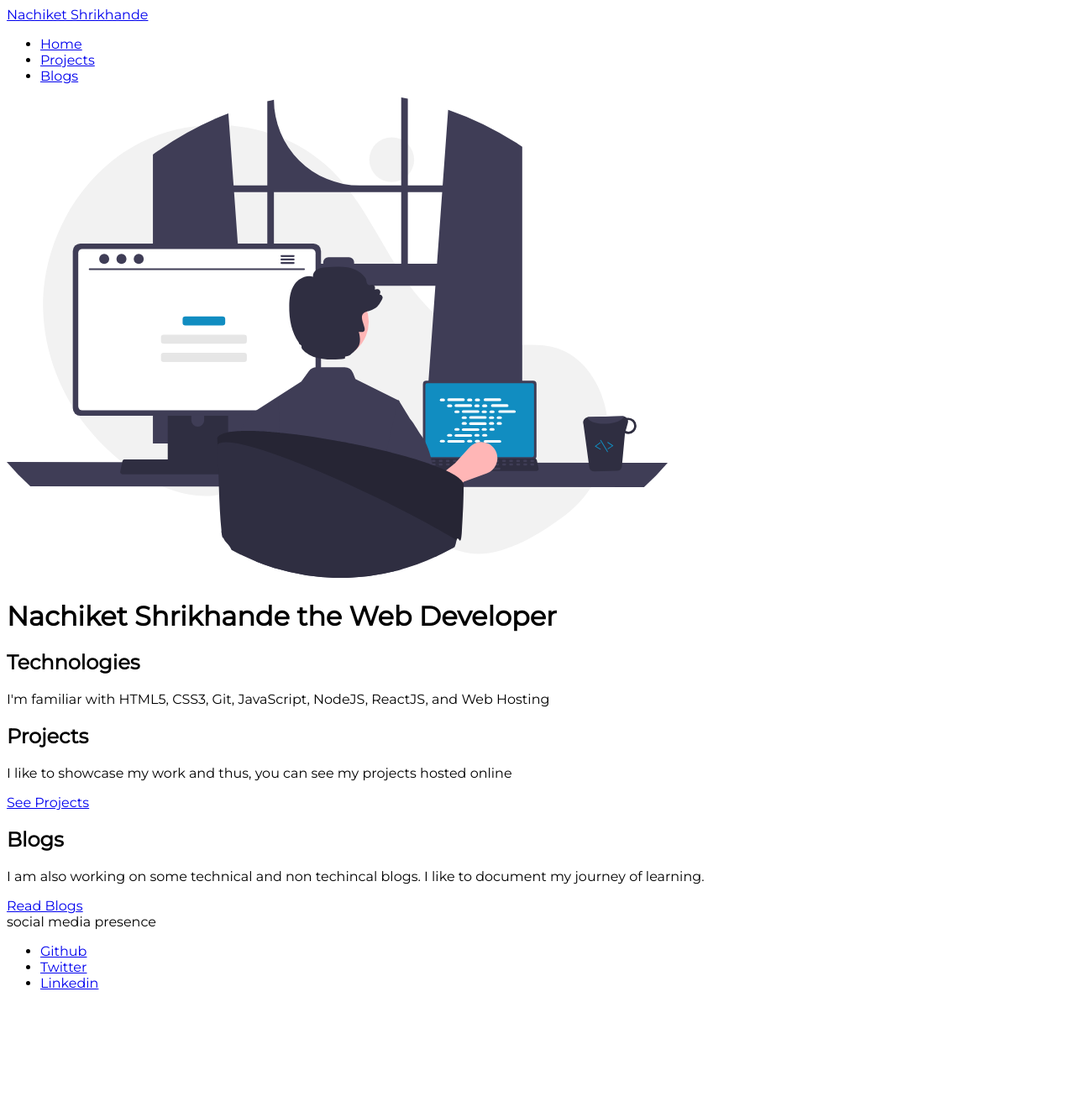
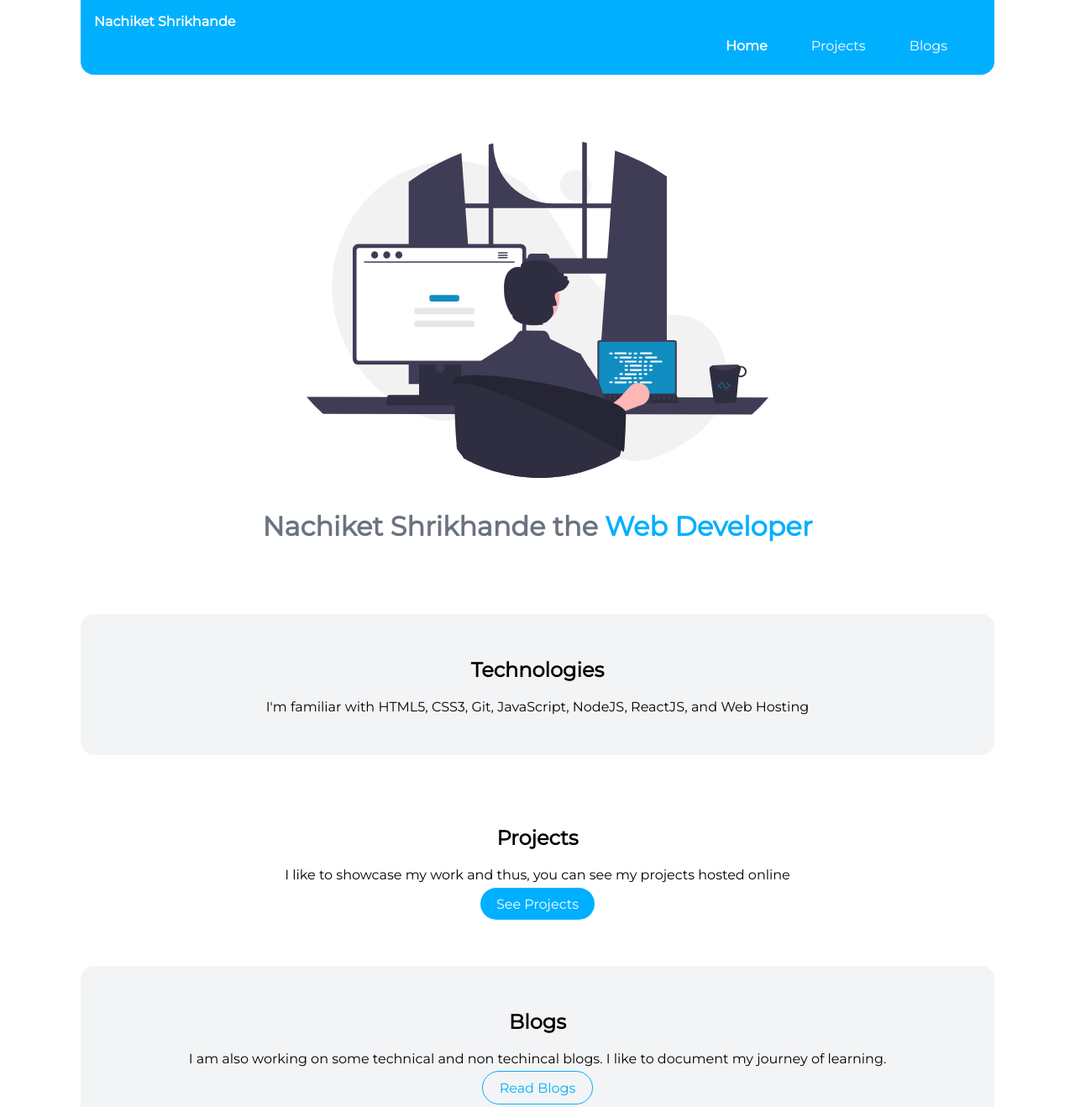
Before and after one commit to Nachiket216/Portfolio, a plain HTML site: page index.html in a window 1280 px wide. Shown: the top 1318 px of the page at 84% size. Before the commit the page ends 1196 px from the top, so only its background shows below. Drawn offline with Linux system fonts and the light colour scheme.

Commit message:
Added navigation and hero css

```diff
--- a/styles.css
+++ b/styles.css
@@ -1,6 +1,134 @@
 @import url('https://fonts.googleapis.com/css2?family=Montserrat&family=Nunito:wght@400;700&display=swap');
 
 
-body{
-    font-family: 'Montserrat', sans-serif;
+
+:root {
+    --primary-color: #00B0FF;
+    --off-white: #f3f4f6;
+    --dark-gray: #6b7280;
+  }
+
+  body {
+    font-family: "Montserrat", sans-serif;
+    margin: 0px auto;
+    max-width: 85%;
+    width: 100%;
+  }
+
+  .container{
+    padding: 0rem 1rem;
+  }
+
+.container-center{
+    max-width: 900px;
+    width: 100%;
+    margin: auto;
 }
+
+.link{
+    box-sizing: border-box;
+    text-decoration: none;
+    padding: 0.5rem 1rem;
+}
+
+.link-primary{
+    max-width: 140px;
+    padding: 0.6rem 1.2rem;
+    background-color: var(--primary-color);
+    color: white;
+    margin: 1rem auto;
+    border-radius: 2rem;
+}
+
+
+.link-secondary {
+    max-width: 140px;
+    margin: 1rem;
+    padding: 0.6rem 1.2rem;
+    border-radius: 2rem;
+    border: 1px solid var(--primary-color);
+    color: var(--primary-color);
+  }
+
+  .list-non-bullet{
+    list-style: none;
+    padding-inline-start: 0px;
+  }
+
+  .list-item-inline{
+    display: inline;
+    padding: 0rem 0.5rem;
+  }
+
+
+  /* navigation */
+  .navigation{
+    background-color: var(--primary-color);
+    color: white;
+    padding: 1rem;
+    border-bottom-left-radius:1rem ;
+    border-bottom-right-radius: 1rem;
+  }
+
+  .navigation .nav-brand{
+    font-weight:bold;
+  }
+
+  .nav-brand a {
+    text-decoration: none;
+    color: inherit;
+  }
+
+  .navigation .nav-pills {
+    text-align: right;
+    margin: 0.6rem 1rem;
+  }
+
+  .navigation .link {
+    color: white;
+  }
+
+  .navigation .link-active {
+    font-weight: bold;
+  }
+
+  /** header **/
+
+  .hero {
+    padding: 2rem;
+    padding-top: 5rem;
+  }
+
+  .hero .hero-img {
+    max-width: 80%;
+    width: 550px;
+    display: block;
+    margin: auto;
+  }
+
+  .hero .hero-heading {
+    text-align: center;
+    padding-top: 1rem;
+    color: var(--dark-gray);
+  }
+
+  .hero .hero-heading .heading-inverted {
+    color: var(--primary-color);
+  }
+
+  /** sections **/
+
+  .section {
+    padding: 2rem;
+    margin: 2rem 0;
+    border-radius: 1rem;
+    text-align: center;
+  }
+
+  .section h1 {
+    text-align: center;
+  }
+
+  .ow {
+    background-color: var(--off-white);
+  }
```
